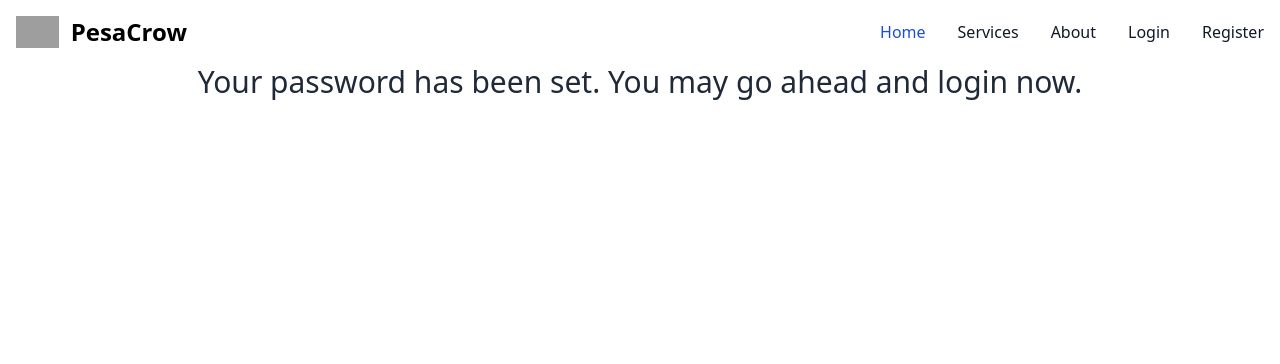
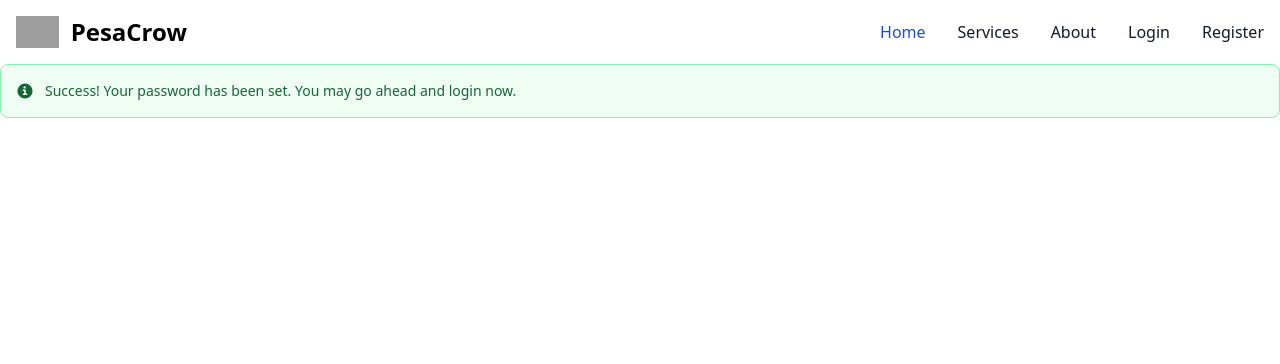
Before and after one commit to NestaNdereva23/PesaCrow, a Django app: page /home/password_reset_complete/ in a window 1280 px wide. Shown: the top 364 px of the page. Run offline with Django 5.2, Linux system fonts and the light colour scheme; some libraries are stand-ins or nearby versions; grey boxes are pictures that could not be loaded.

Commit message:
code improvement - added styling a alert styling

```diff
--- a/home/templates/registration/password_reset_complete.html
+++ b/home/templates/registration/password_reset_complete.html
@@ -1,7 +1,13 @@
 {% include "home/partials/navbar.html" %}
 
 {% block content %}
-  <p class="text-center text-3xl text-gray-800">
-    Your password has been set. You may go ahead and <a href="{% url 'login' %}">login</a> now.
-  </p>
+  <div class="flex items-center p-4 mb-4 text-sm text-green-800 border border-green-300 rounded-lg bg-green-50 dark:bg-gray-800 dark:text-green-400 dark:border-green-800" role="alert">
+    <svg class="shrink-0 inline w-4 h-4 me-3" aria-hidden="true" xmlns="http://www.w3.org/2000/svg" fill="currentColor" viewBox="0 0 20 20">
+      <path d="M10 .5a9.5 9.5 0 1 0 9.5 9.5A9.51 9.51 0 0 0 10 .5ZM9.5 4a1.5 1.5 0 1 1 0 3 1.5 1.5 0 0 1 0-3ZM12 15H8a1 1 0 0 1 0-2h1v-3H8a1 1 0 0 1 0-2h2a1 1 0 0 1 1 1v4h1a1 1 0 0 1 0 2Z"/>
+    </svg>
+    <span class="sr-only">Info</span>
+    <div>
+      <span class="font-medium">Success!</span> Your password has been set. You may go ahead and <a href="{% url 'login' %}">login</a> now.
+    </div>
+  </div>
 {% endblock %}
```
